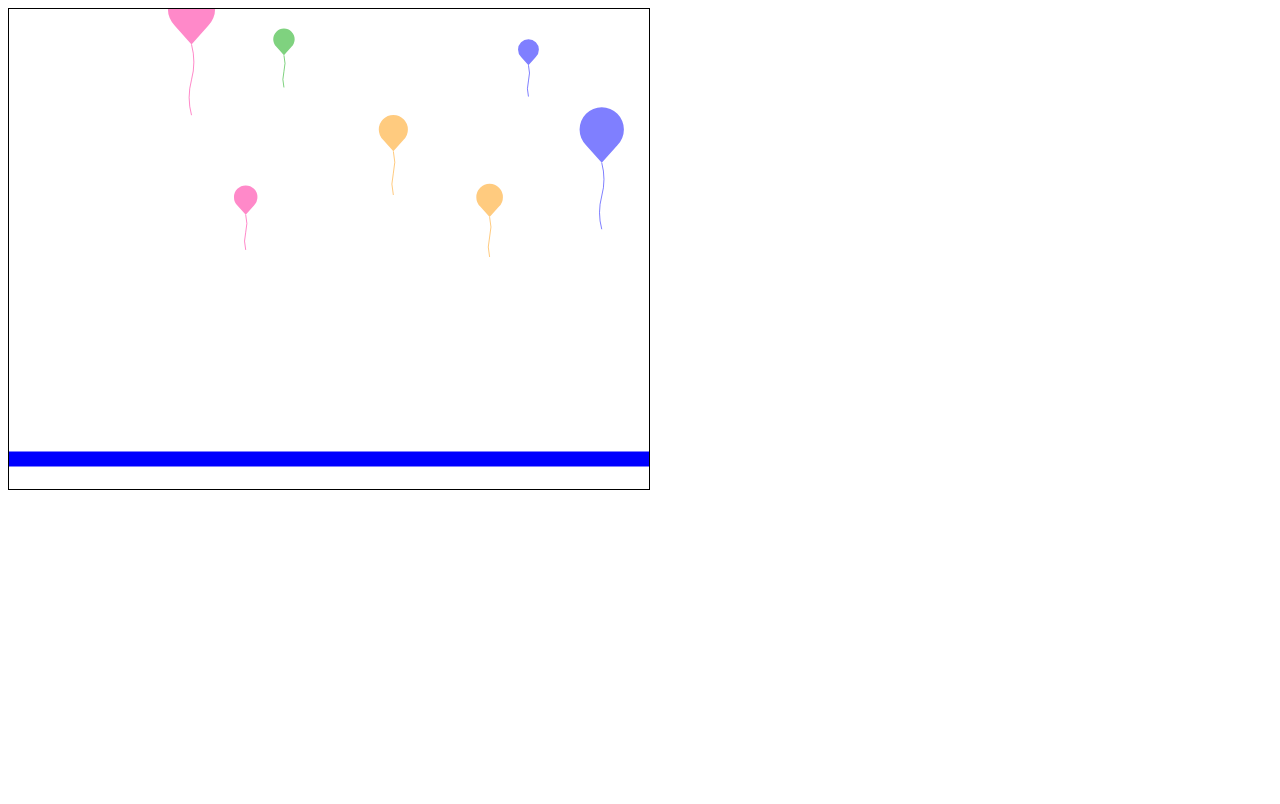
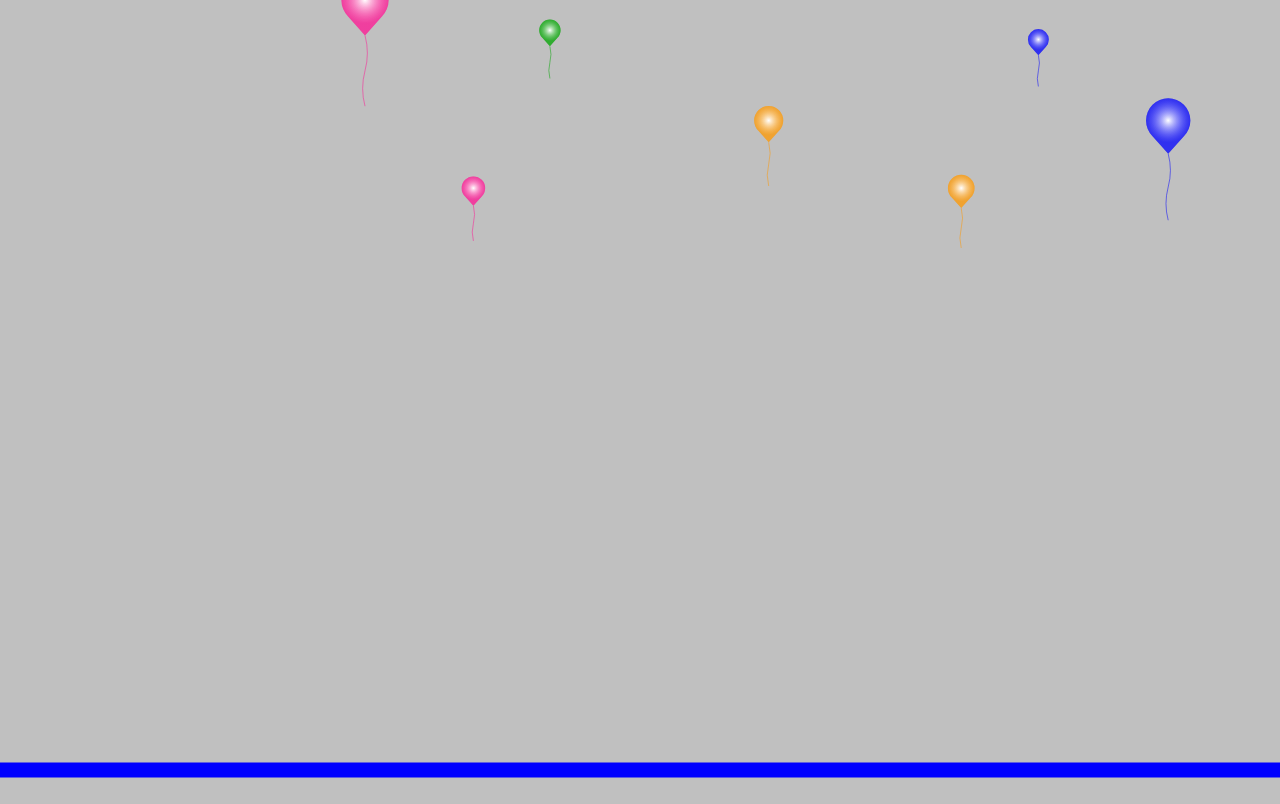
Before and after one commit to AnandDevan/BalloonBurst, a plain HTML site: page index.html in a window 1280 px wide. Drawn offline with Linux system fonts and the light colour scheme.

Commit message:
Layout canvas to full page
and add shininess to balloon

```diff
--- a/index.html
+++ b/index.html
@@ -6,8 +6,8 @@
     <style>
      </style>
   </head>
-  <body>
-    <canvas id="c" width="640" height="480" style="border: 1px solid black"></canvas>
+  <body style='background-color:silver; position: absolute; padding:0; margin:0; height: 100%; width:100%; ; text-align:center'>
+    <canvas id="c"></canvas>
 	<audio id='balloonBurst'>
 		<source src="assets/BalloonBurst.wav">
 	</audio>
@@ -54,6 +54,16 @@
 	}
 
 	function init() {
+		var w = window,
+			d = document,
+			e = d.documentElement,
+			g = d.getElementsByTagName('body')[0],
+			pageWidth = w.innerWidth || e.clientWidth || g.clientWidth,
+			pageHeight = w.innerHeight || e.clientHeight || g.clientHeight;
+
+		canvas.width = pageWidth;
+		canvas.height = pageHeight;
+
 		var b2Vec2 = Box2D.Common.Math.b2Vec2
 		, b2BodyDef = Box2D.Dynamics.b2BodyDef
 		, b2Body = Box2D.Dynamics.b2Body
@@ -205,6 +215,15 @@
 				context.closePath();
 				context.fill();
 
+				// draw a gradient fill on balloon to create a shine
+				var radgrad = context.createRadialGradient( ball.x*SCALE, ball.y*SCALE, 0 , ball.x*SCALE, ball.y*SCALE, ball.radius*SCALE );
+				radgrad.addColorStop( 0, 'rgba(255, 255, 255, 1.0)' );
+				radgrad.addColorStop( 1, ball.color );
+
+				context.fillStyle = radgrad;
+				context.arc( ball.x*SCALE, ball.y*SCALE, ball.radius*SCALE, 0, Math.PI*2.0 );
+				context.fill();
+
 				if ( ground.y  - ball.y*SCALE - 3*ball.radius *SCALE > 1e-6 )
 				{
 					var ballBotY = ball.y*SCALE + ball.radius*SCALE * 1.5;
```
